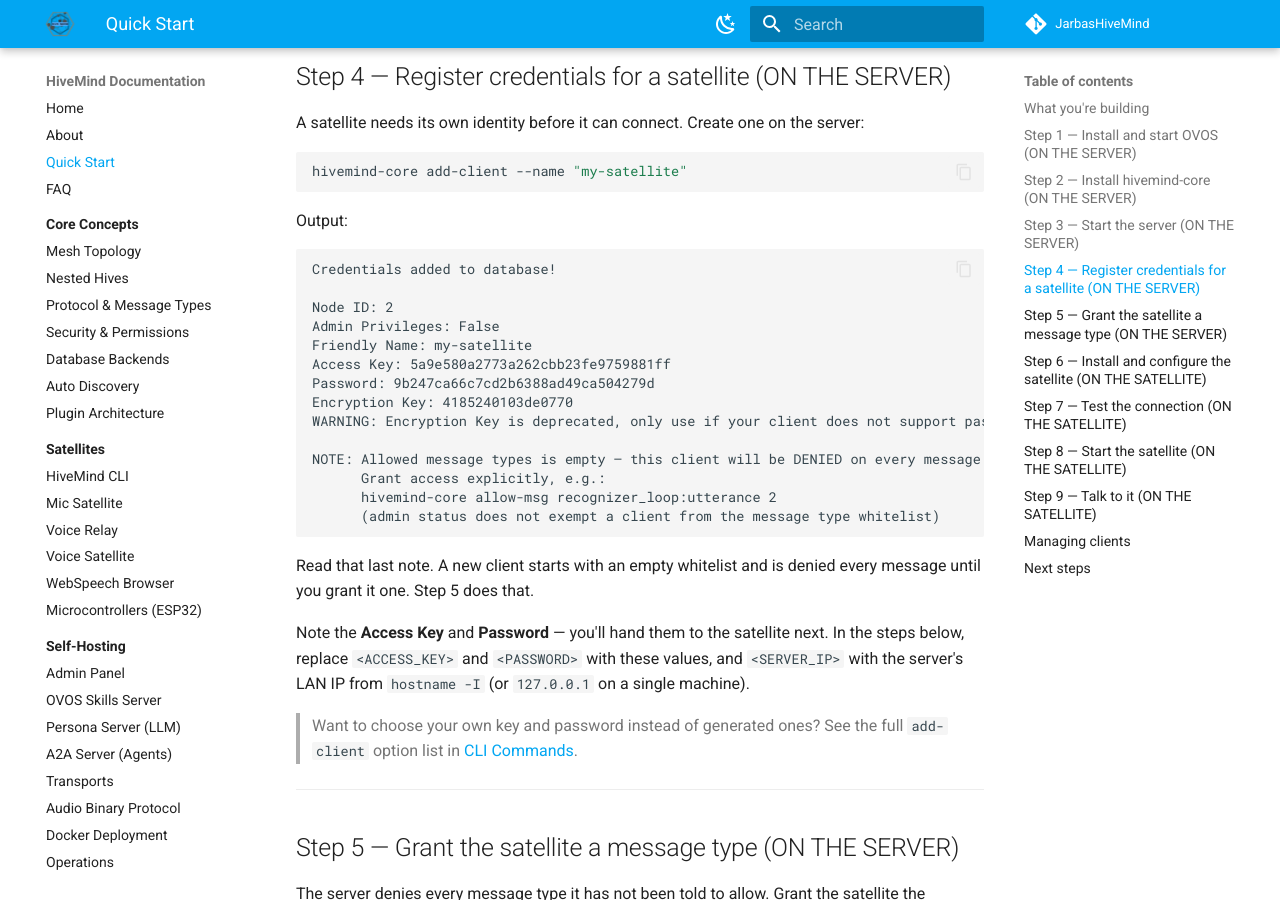
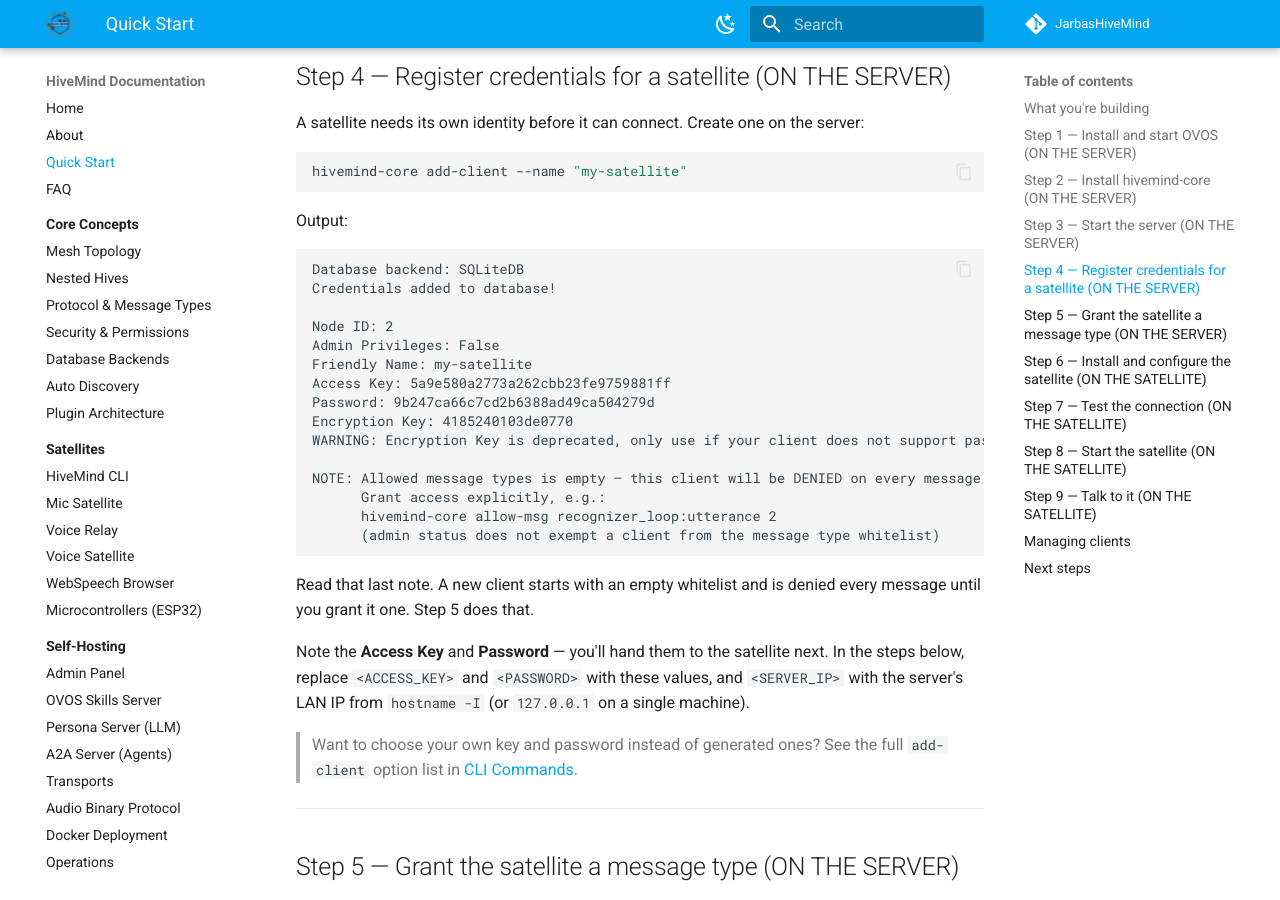
Before and after one commit to JarbasHiveMind/HiveMind-community-docs, an MkDocs documentation site: the page built from docs/quickstart.md, in a window 1280 px wide and 900 px high, scrolled down 2189 px. Built offline with MkDocs 1.6.1 and Material for MkDocs 9.7.7, drawn with Linux system fonts in a browser that asks for light colours.

Commit message:
docs: add missing 'Database backend' line to quickstart.md add-client output, printed unconditionally by current source

````diff
--- a/docs/quickstart.md
+++ b/docs/quickstart.md
@@ -102,6 +102,7 @@ hivemind-core add-client --name "my-satellite"
 Output:
 
 ```
+Database backend: SQLiteDB
 Credentials added to database!
 
 Node ID: 2
````
